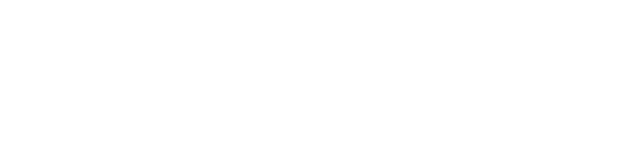
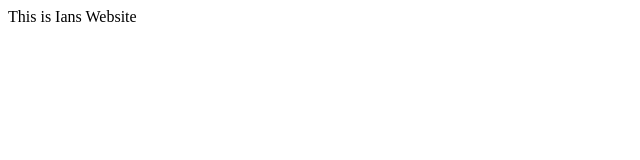
Before and after one commit to WVCS/website-OwenSajnog, a plain HTML site: page index.html in a window 1280 px wide. Shown: the whole page, without its empty margins (0-640 px from the left). Drawn offline with Linux system fonts and the light colour scheme.

Commit message:
Update index.html
Title

```diff
--- a/index.html
+++ b/index.html
@@ -1,6 +1,6 @@
 <html>
 
-
+This is Ians Website
 
 
 
```
